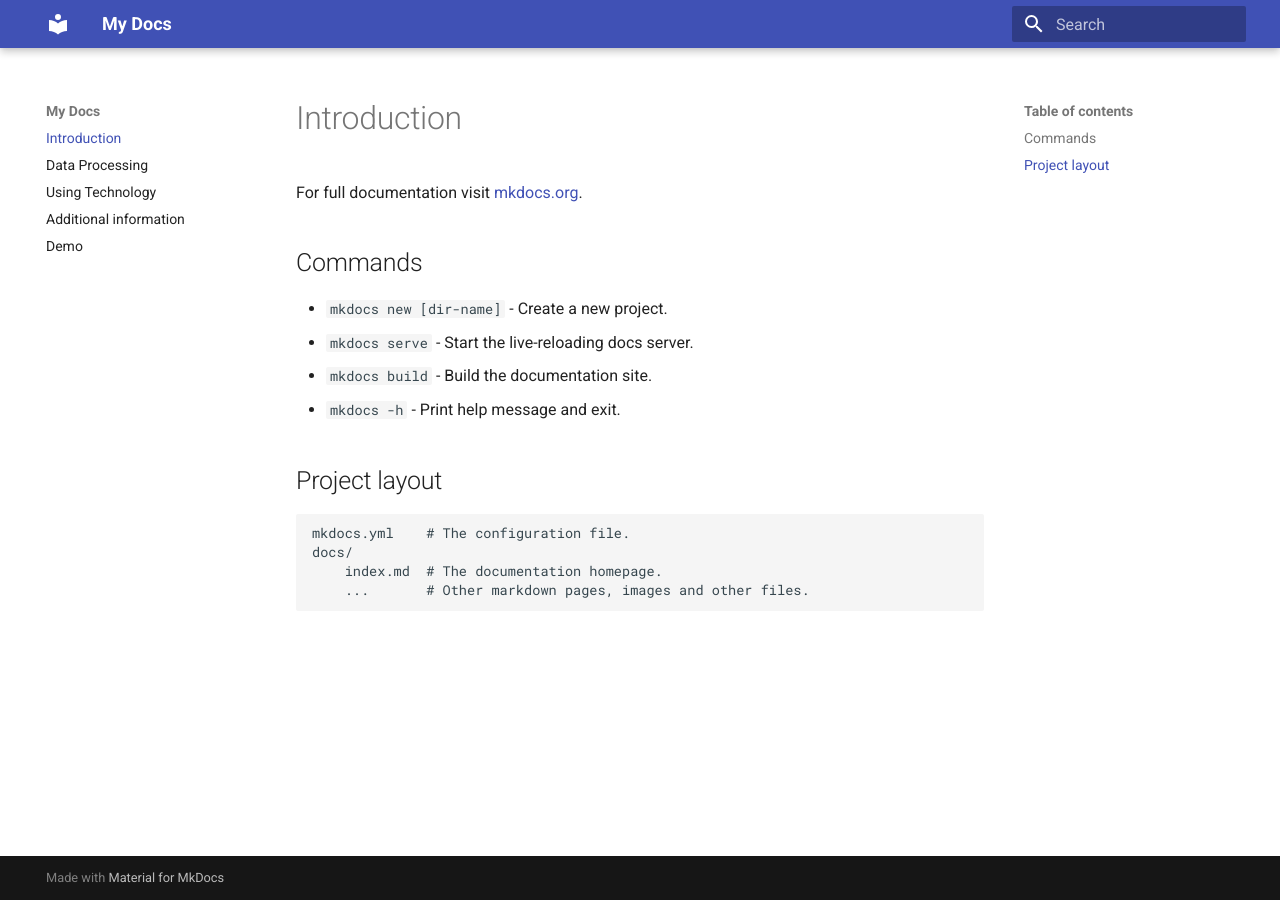
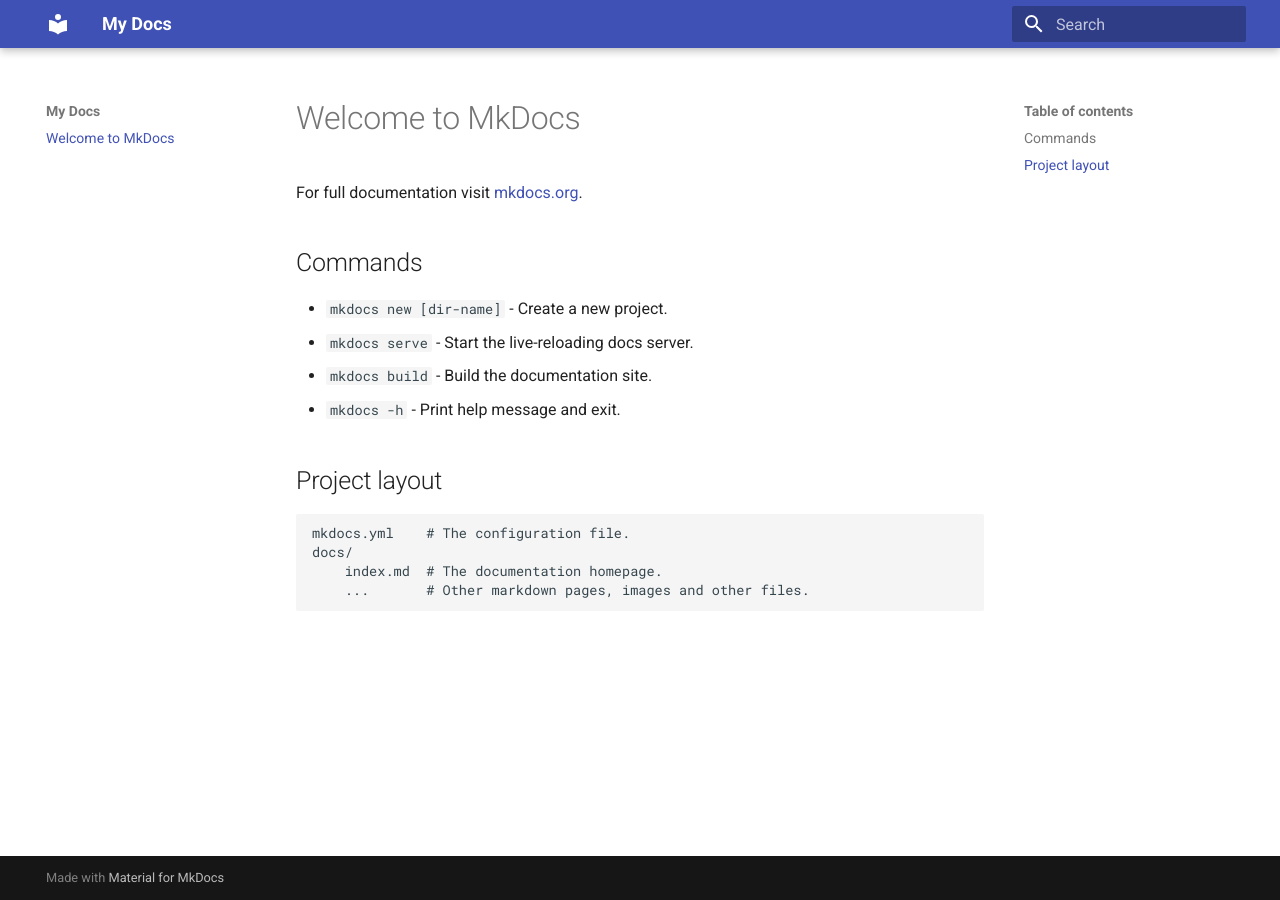
Before and after one commit to Sarah0111/ogc-demo-web, an MkDocs documentation site: the page built from docs/index.md, in a window 1280 px wide. Built offline with MkDocs 1.6.1 and Material for MkDocs 9.7.7, drawn with Linux system fonts in a browser that asks for light colours.

Commit message:
fix restart

```diff
--- a/docs/Section2-Data Processing.md
+++ /dev/null
@@ -1 +0,0 @@
-# Data Processing
--- a/docs/Section3-Using Technology.md
+++ /dev/null
@@ -1 +0,0 @@
-# Using Technology
--- a/docs/Section4-Additional information copy.md
+++ /dev/null
@@ -1 +0,0 @@
-# Additional information
--- a/docs/Section5-Demo.md
+++ /dev/null
@@ -1 +0,0 @@
-# Demo
--- a/docs/Section1-Introduction.md
+++ b/docs/index.md
@@ -1,13 +1,13 @@
-# Introduction
+# Welcome to MkDocs
 
 For full documentation visit [mkdocs.org](https://www.mkdocs.org).
 
 ## Commands
 
-- `mkdocs new [dir-name]` - Create a new project.
-- `mkdocs serve` - Start the live-reloading docs server.
-- `mkdocs build` - Build the documentation site.
-- `mkdocs -h` - Print help message and exit.
+* `mkdocs new [dir-name]` - Create a new project.
+* `mkdocs serve` - Start the live-reloading docs server.
+* `mkdocs build` - Build the documentation site.
+* `mkdocs -h` - Print help message and exit.
 
 ## Project layout
 
```
